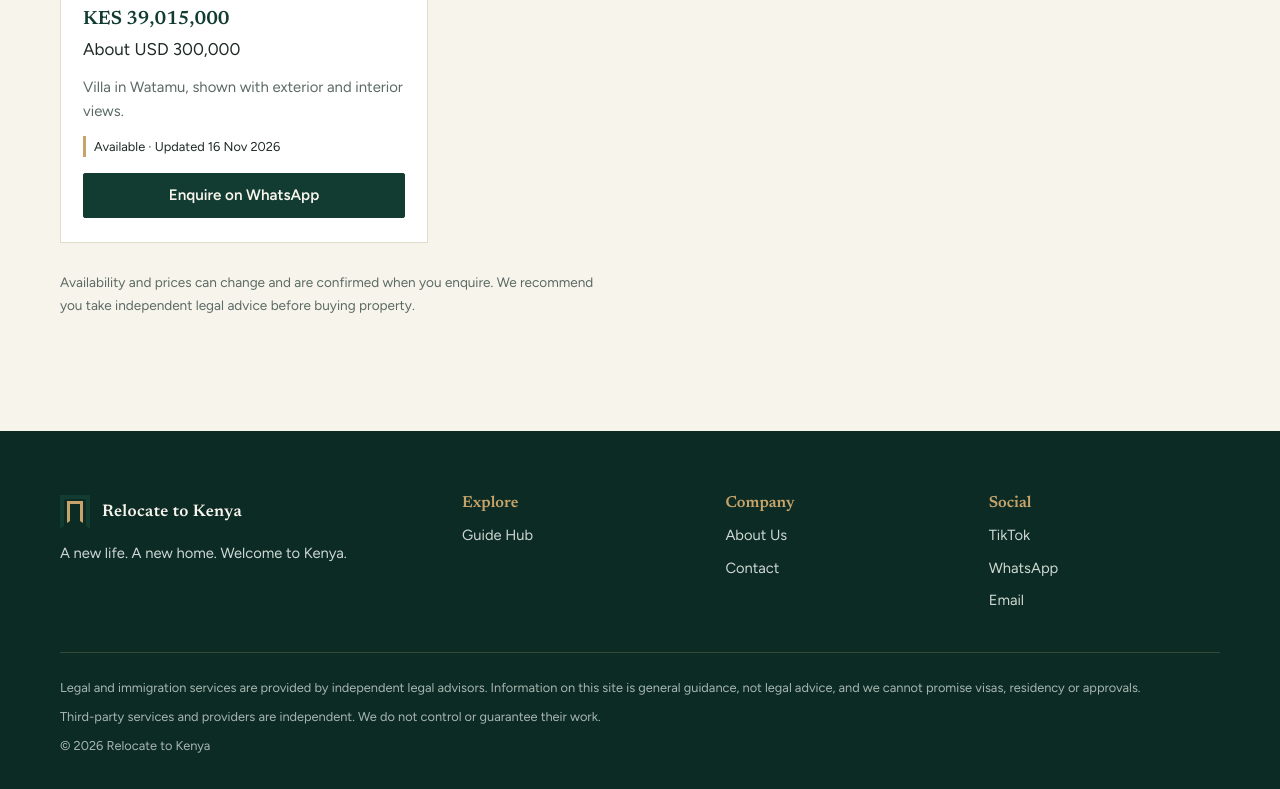
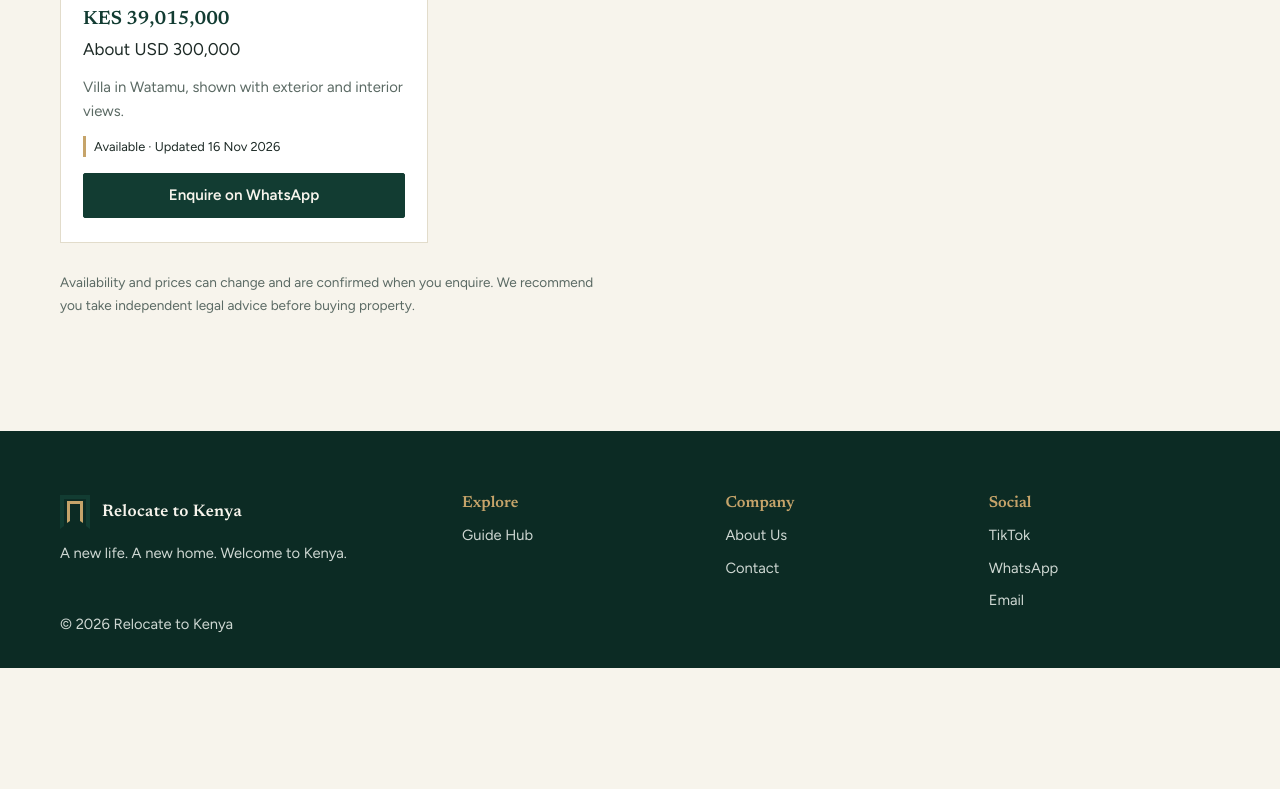
Before and after one commit to imoazy-Umrah/relocatetokenya, a plain HTML site: page properties/index.html in a window 1280 px wide. Shown: the part 772-1561 px from the top of the page. After the commit the page ends 1440 px from the top, so only its background shows below. Drawn offline with Linux system fonts and the light colour scheme.

Commit message:
Remove disclaimer section from index.html
Removed disclaimer about legal and immigration services.

```diff
--- a/properties/index.html
+++ b/properties/index.html
@@ -55,9 +55,6 @@
 <div><h4>Company</h4><ul><li><a href="/about">About Us</a></li><li><a href="/contact">Contact</a></li></ul></div>
 <div><h4>Social</h4><ul><li><a href="https://www.tiktok.com/@relocatetokenya" target="_blank" rel="noopener">TikTok</a></li><li><a href="https://wa.me/254706688115" target="_blank" rel="noopener">WhatsApp</a></li><li><a href="mailto:info@relocatetokenya.co.ke">Email</a></li></ul></div>
 </div>
-<div class="disclaimer">
-<p>Legal and immigration services are provided by independent legal advisors. Information on this site is general guidance, not legal advice, and we cannot promise visas, residency or approvals.</p>
-<p>Third-party services and providers are independent. We do not control or guarantee their work.</p>
 <p>© <span id="year"></span> Relocate to Kenya</p>
 </div></div></footer>
 <script src="/js/main.js"></script>
```
